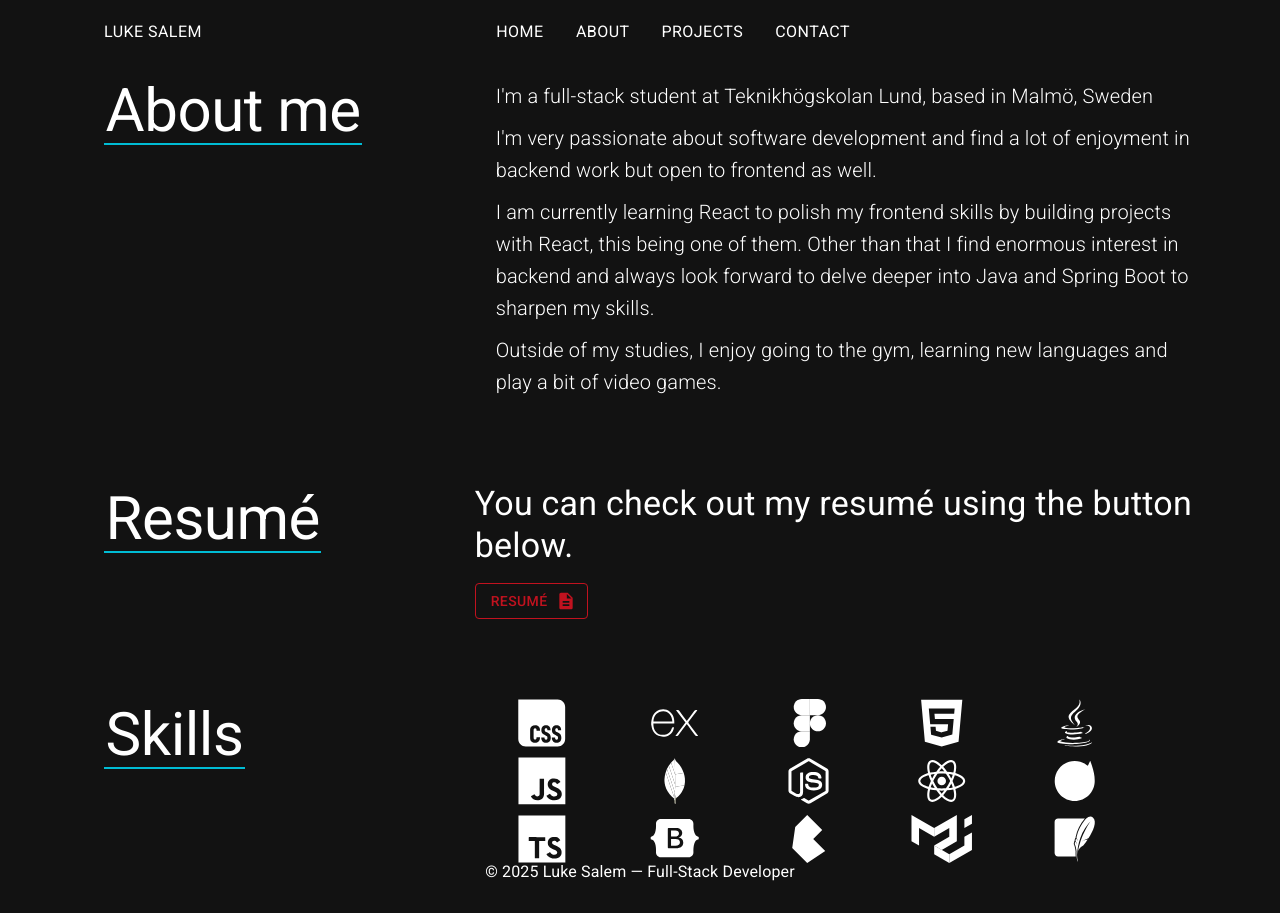
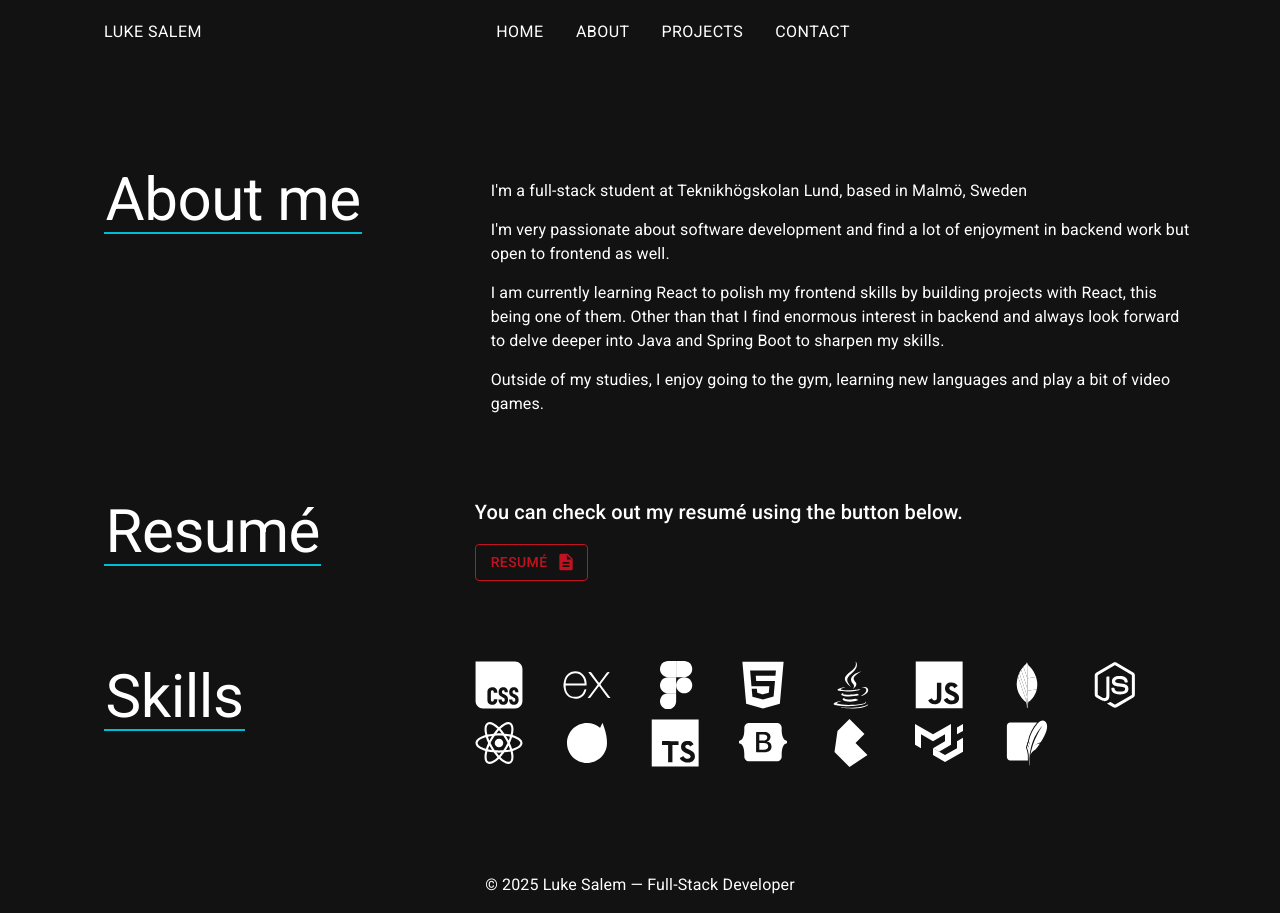
Before and after one commit to lukebike/portfoliov2, a React (Vite) app: page /about in a window 1280 px wide. Built offline with nearby package versions, Linux system fonts and the light colour scheme; some icons are missing.

Commit message:
Fully functional layout on phone and pc needs to be reworked a bit

```diff
--- a/src/About.tsx
+++ b/src/About.tsx
@@ -14,7 +14,7 @@ import CodeIcon from "@mui/icons-material/Code";
 import { motion } from "framer-motion";
 
 export default function Home() {
-  const isMobile = useMediaQuery("(max-width:600px)");
+  const isMobile = useMediaQuery("(min-width: 200px)");
   const theme = useTheme();
 
   return (
@@ -24,16 +24,19 @@ export default function Home() {
       exit={{ opacity: 0, y: -20 }}
       transition={{ duration: 0.4 }}
       style={{
-        minHeight: isMobile ? "100vh" : "",
-        height: "100%",
+        flex: 1,
+        display: "flex",
+        alignItems: "center",
+        paddingTop: isMobile ? 100 : 50,
+        justifyContent: "center",
+        width: "100%",
       }}
     >
       <Box
         sx={{
           height: "100%",
           display: { lg: "flex" },
-          marginTop: isMobile ? 10 : 5,
-          marginBottom: 20,
+          marginBottom: isMobile ? 10 : 20,
           justifyContent: "center",
           alignItems: "center",
         }}
--- a/src/CardList.tsx
+++ b/src/CardList.tsx
@@ -4,12 +4,12 @@ import type { CardTypes } from "./MediaCard";
 import Box from "@mui/material/Box";
 import Grid from "@mui/material/Grid";
 import Typography from "@mui/material/Typography";
-import { useTheme } from "@mui/material";
+import { useMediaQuery, useTheme } from "@mui/material";
 import { motion } from "framer-motion";
 
 export default function CardList() {
   const theme = useTheme();
-
+  const isMobile = useMediaQuery("(min-width: 300px)");
   return (
     <motion.div
       initial={{ opacity: 0, y: 20 }}
@@ -27,16 +27,18 @@ export default function CardList() {
         }}
       >
         <Typography
-          variant="h2"
+          variant="h3"
           sx={{
             color: theme.palette.warning.contrastText,
             mt: 10,
             mb: 5,
             textAlign: "center",
+            fontWeight: 400,
           }}
         >
           My Projects
         </Typography>
+
         <Grid
           container
           spacing={{ lg: 5, xs: 4, xl: 3 }}
--- a/src/ContactFormDuo.tsx
+++ b/src/ContactFormDuo.tsx
@@ -38,7 +38,10 @@ export default function ContactFormDuo() {
       animate={{ opacity: 1, y: 0 }}
       exit={{ opacity: 0, y: -20 }}
       transition={{ duration: 0.4 }}
-      style={{ height: isMobile ? "100dvh" : "" }}
+      style={{
+        height: isMobile ? "100dvh" : "",
+        paddingTop: isMobile ? 30 : 5,
+      }}
     >
       <Box
         sx={{
@@ -49,7 +52,7 @@ export default function ContactFormDuo() {
         }}
       >
         {isMobile ? (
-          <Typography variant="h3" sx={{ mb: 5 }}>
+          <Typography variant="h3" sx={{ mb: 5, fontWeight: "400" }}>
             Contact Me!
           </Typography>
         ) : (
--- a/src/IconGrid.tsx
+++ b/src/IconGrid.tsx
@@ -10,7 +10,8 @@ export default function IconGrid() {
         <Box
           key={idx}
           sx={{
-            width: { xs: "20%", sm: "18%" },
+            width: { xs: "20%", sm: 48 },
+            marginRight: { sm: 5 },
             height: { xs: "60px", sm: 48 },
             display: "inline-flex",
             alignItems: "center",
--- a/src/MediaCard.tsx
+++ b/src/MediaCard.tsx
@@ -54,13 +54,13 @@ function MediaCard({
           position: "relative",
           zIndex: 2,
           minHeight: 400,
+          height: "100%",
           display: "flex",
           flexDirection: "column",
           justifyContent: "center",
           alignItems: "center",
           color: "white",
           textAlign: "center",
-          height: "100%",
         }}
       >
         <CardContent
```
